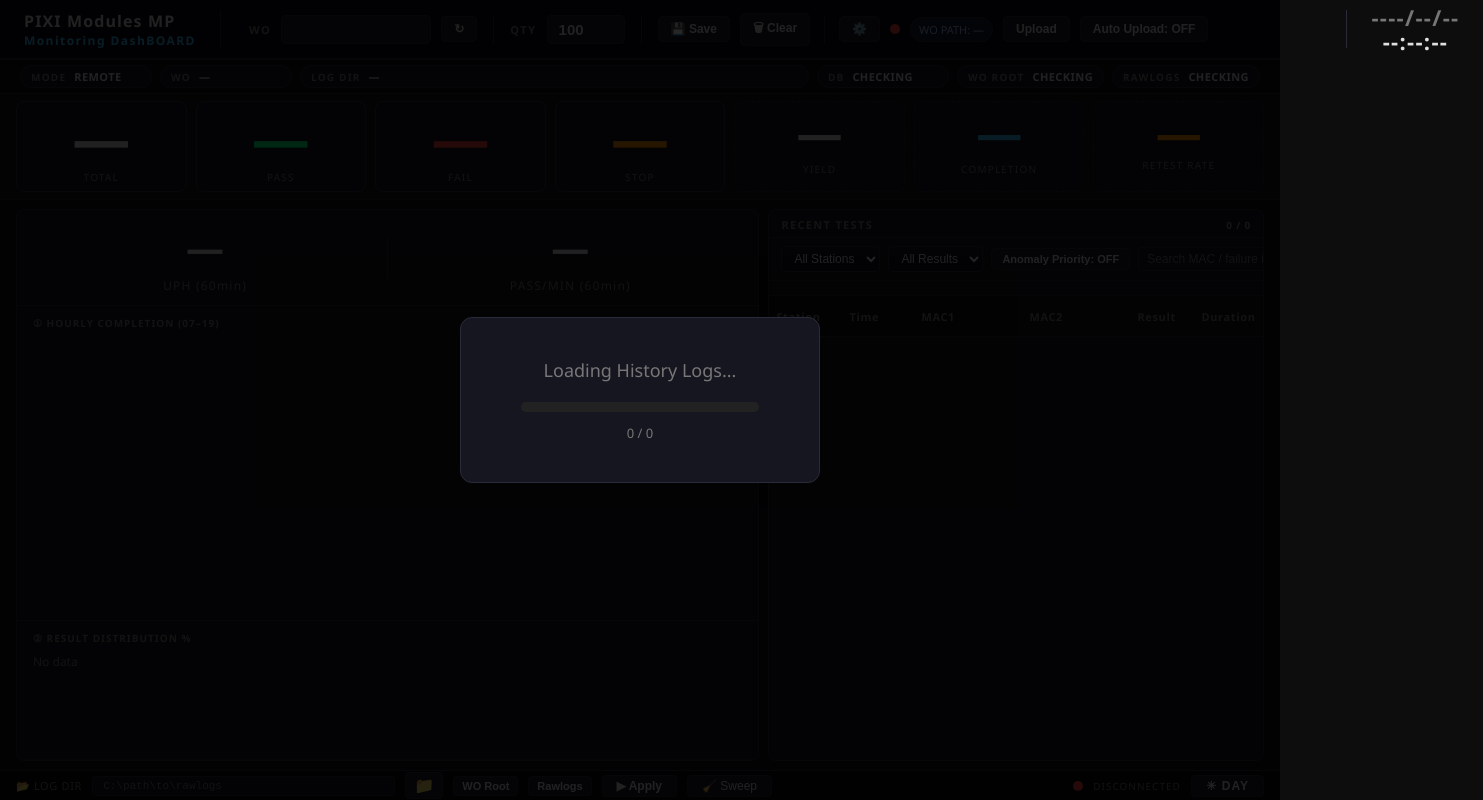
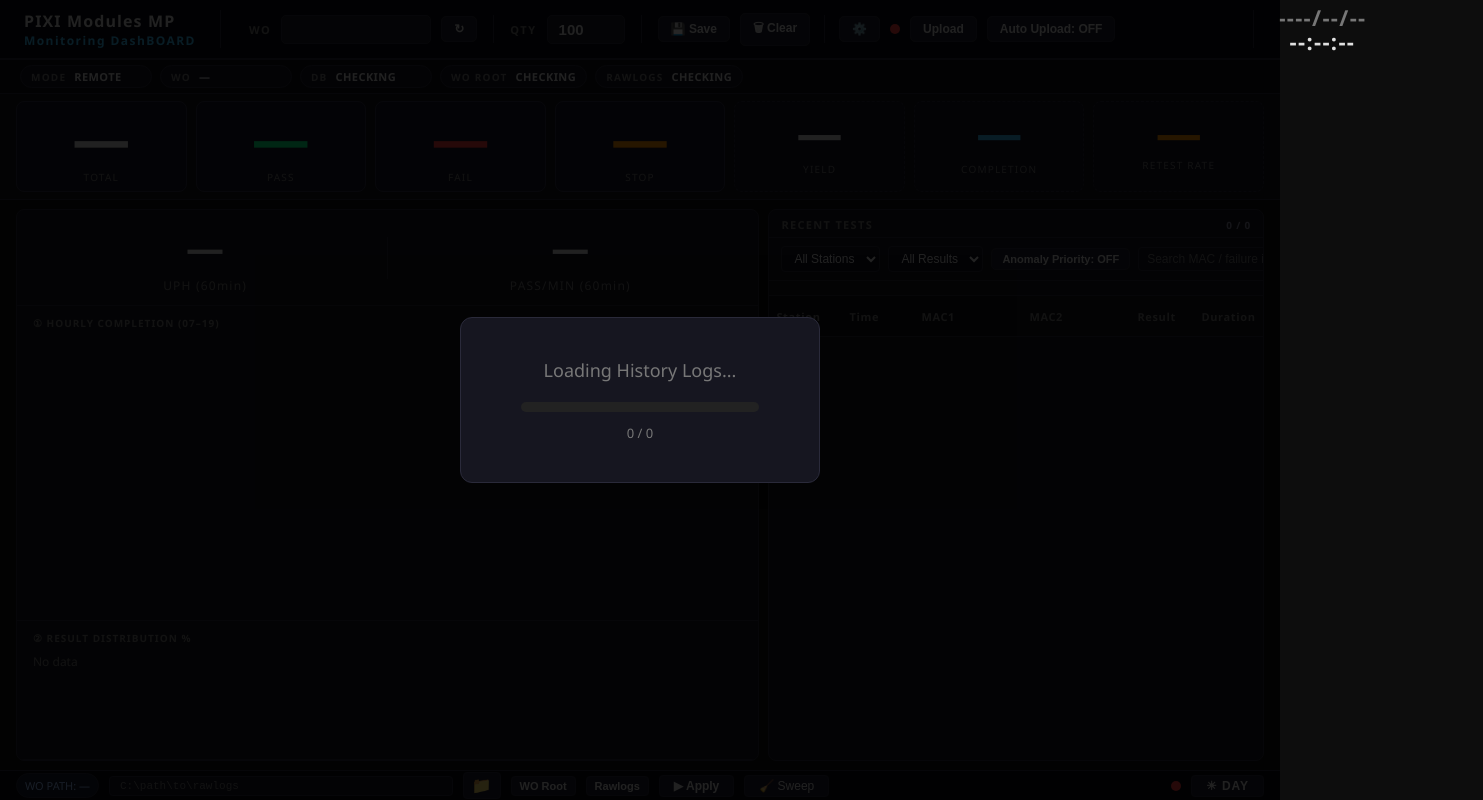
Before and after one commit to hsinchi-yen/Solo_PIXI_MP_RealTime_DashBoard, a plain HTML site: page frontend/index.html in a window 1280 px wide. Shown: the whole page, 1483 px wide, since content can reach past the window. Drawn offline with Linux system fonts and the light colour scheme; files that its build step writes are made by us from their sources.

Commit message:
refactor(ui): de-duplicate layout — move WO PATH to footer, trim ops-strip
① WO PATH moved from header upload-controls to footer
  - replaces the '📂 LOG DIR' label; logdir input remains for editing
  - retains ok/bad health colouring from _refreshWoPathLabel
② Remove LOG DIR chip from ops-strip
  - path already visible in footer logdir input; chip was redundant
  - ops-strip now: MODE | WO | DB | WO ROOT | RAWLOGS (5 chips)
③ Remove conn-label CONNECTED/DISCONNECTED text from footer
  - conn-dot colour is sufficient; aria-label added to dot for a11y
- drop opsLogdir const + _refreshOpsStrip block (element gone)
- drop connLabel const; setConnected now sets aria-label on conn-dot
- bump dashboard.js cache-bust to v=21

Co-Authored-By: Claude Sonnet 4.6 <noreply@anthropic.com>

```diff
--- a/frontend/index.html
+++ b/frontend/index.html
@@ -88,7 +88,6 @@
       <div class="upload-controls">
         <button id="btn-db-settings" class="hf-btn" title="Database settings" aria-label="Open database settings">⚙️</button>
         <div id="db-breathing-light" class="conn-dot disconnected" title="DB connection status"></div>
-        <span id="wo-folder-path" class="wo-folder-path" title="Selected WO folder path">WO PATH: —</span>
         <button id="btn-upload" class="hf-btn hf-btn-save" title="Upload all records for selected WO">Upload</button>
         <button id="btn-auto-upload" class="hf-btn" title="Toggle auto upload">Auto Upload: OFF</button>
         <div id="upload-status-text" class="upload-status-text" aria-live="polite"></div>
@@ -115,10 +114,6 @@
   <div class="ops-chip">
     <span class="ops-label">WO</span>
     <span id="ops-wo" class="ops-value">—</span>
-  </div>
-  <div class="ops-chip ops-chip-wide">
-    <span class="ops-label">LOG DIR</span>
-    <span id="ops-logdir" class="ops-value">—</span>
   </div>
   <div class="ops-chip">
     <span class="ops-label">DB</span>
@@ -250,7 +245,7 @@
 
 <!-- Footer: log directory control -->
 <footer class="logdir-bar">
-  <span class="logdir-bar-label">📂 LOG DIR</span>
+  <span id="wo-folder-path" class="wo-folder-path" title="WO folder path — green: exists, red: not found">WO PATH: —</span>
   <input type="text" id="logdir-input" placeholder="C:\path\to\rawlogs" title="Log directory path">
   <button id="logdir-browse" title="Browse directories" aria-label="Browse log directories">📁</button>
   <button id="logdir-wo-root" class="hf-btn" title="Switch to WO root directory">WO Root</button>
@@ -258,8 +253,7 @@
   <button id="btn-save-logdir" class="hf-btn hf-btn-save" title="Apply log directory — restarts watcher">▶ Apply</button>
   <button id="btn-log-sweep" class="logdir-sweep-btn" title="Delete all .txt files in this directory">🧹 Sweep</button>
   <div class="logdir-bar-sep"></div>
-  <div id="conn-dot" class="conn-dot disconnected" title="SSE connection status" aria-hidden="true"></div>
-  <span id="conn-label" class="conn-label" aria-live="polite">DISCONNECTED</span>
+  <div id="conn-dot" class="conn-dot disconnected" title="SSE connection status" aria-label="Connection status" aria-live="polite"></div>
   <button id="theme-btn" class="theme-btn" title="Toggle daylight or dark mode" aria-label="Toggle theme">☀ DAY</button>
 </footer>
 
@@ -279,6 +273,6 @@
   </div>
 </div>
 
-<script src="/static/dashboard.js?v=20"></script>
+<script src="/static/dashboard.js?v=21"></script>
 </body>
 </html>
```
Also changed, not shown: frontend/dashboard.js (+1 -6 lines).
